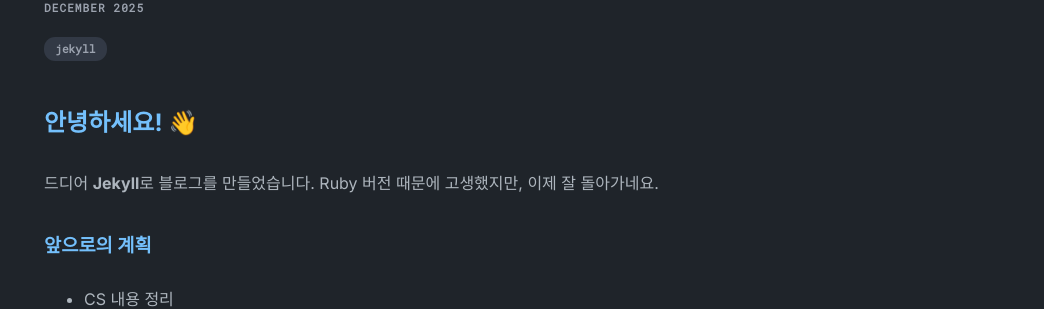
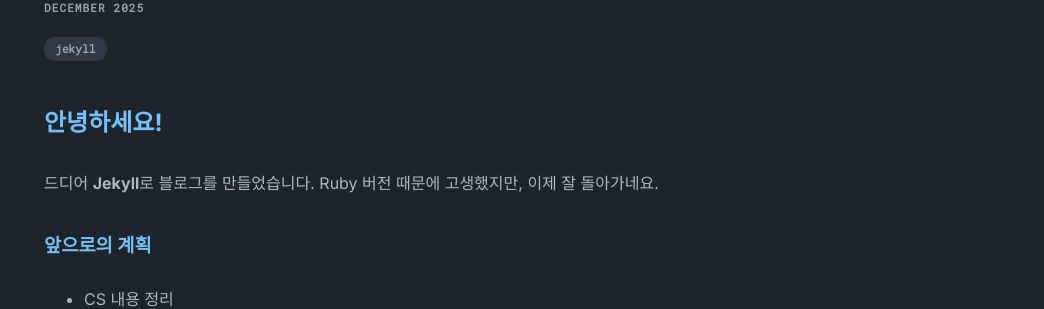
Before and after one commit to Gyanni/Gyanni.github.io, a Jekyll site: the page built from _posts/2025-12-30-First-post.md, in a window 1280 px wide. Shown: the part 176-485 px from the top of the page, without its empty margins (236-1280 px from the left). Built offline with Jekyll 4.4.1, drawn with Linux system fonts in a browser that asks for light colours.

Commit message:
fix blog structure

```diff
--- a/_posts/2025-12-30-First-post.md
+++ b/_posts/2025-12-30-First-post.md
@@ -6,7 +6,7 @@ categories: [Retrospect]
 tags: [jekyll]
 ---
 
-## 안녕하세요! 👋
+## 안녕하세요!
 
 드디어 **Jekyll**로 블로그를 만들었습니다.
 Ruby 버전 때문에 고생했지만, 이제 잘 돌아가네요.
```
Also changed, not shown: 1 other file.
